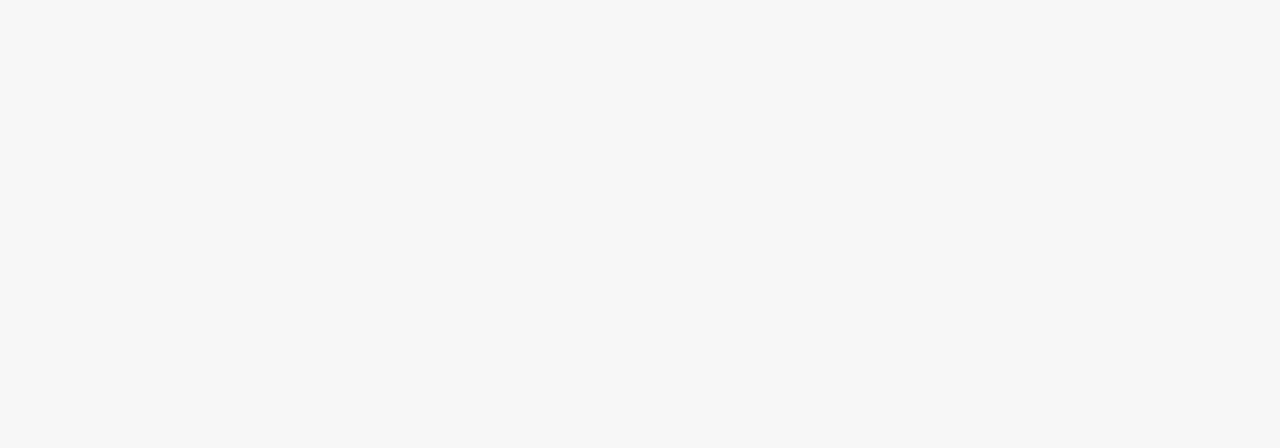
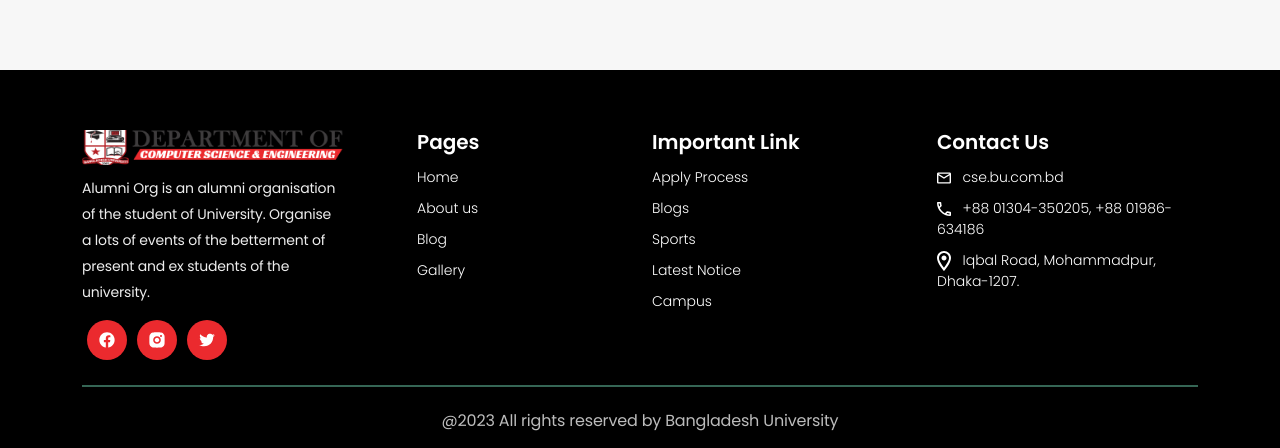
Before and after one commit to jhrasel/frontend-Bangladesh-Univarsity, a Next.js app: page /gallery in a window 1280 px wide. Shown: the part 941-1389 px from the top of the page. Before the commit the page ends 1011 px from the top, so only its background shows below. Built offline with nearby package versions, Linux system fonts and the light colour scheme; no server answers.

Commit message:
fotoer added

```diff
--- a/src/pages/_app.js
+++ b/src/pages/_app.js
@@ -7,6 +7,7 @@ import { QueryClient, QueryClientProvider } from 'react-query';
 import "slick-carousel/slick/slick-theme.css";
 import "slick-carousel/slick/slick.css";
 import '../assets/styles/globals.css';
+import { Footer } from "../components/Footer/footer";
 import { Header } from "../components/header/header";
 const queryClient = new QueryClient()
 
@@ -26,6 +27,7 @@ function MyApp({ Component, pageProps }) {
                 <Container fluid style={{padding: '0px'}}>
                     <Component {...pageProps} />
                 </Container>
+                <Footer />
             </ThemeProvider>
         </QueryClientProvider>
     )
```
